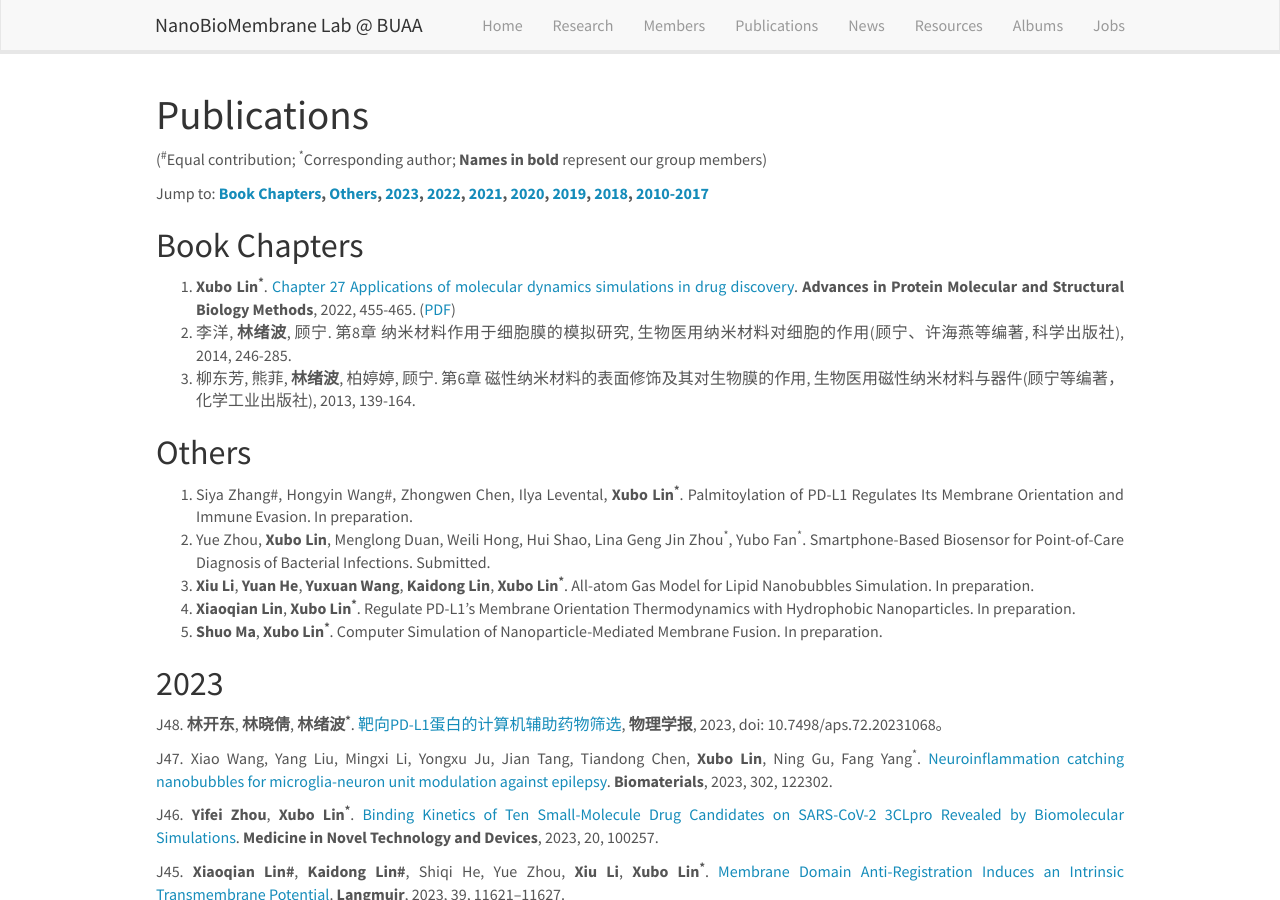
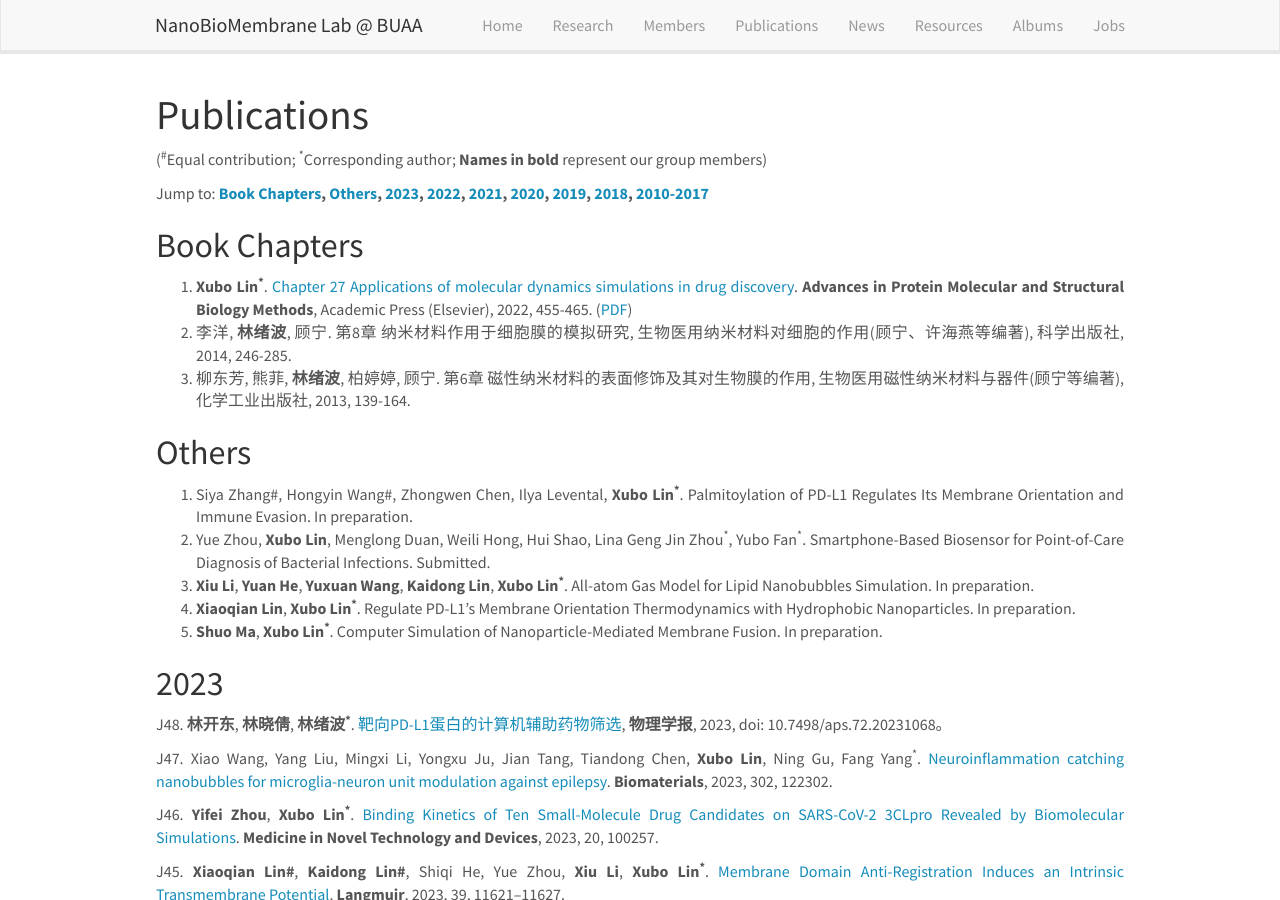
Before and after one commit to linxubo/linxubo.github.io, a Jekyll site: the page built from _pages/publications.md, in a window 1280 px wide and 900 px high. Built offline with Jekyll 4.4.1, drawn with Linux system fonts in a browser that asks for light colours; nearby versions of some CDN libraries; a script that is not in the unit is left out.

Commit message:
Update publications.md

```diff
--- a/_pages/publications.md
+++ b/_pages/publications.md
@@ -11,9 +11,9 @@ permalink: /publications/
 
 Jump to: **[Book Chapters](#Book Chapters), [Others](#Others), [2023](#2023), [2022](#2022), [2021](#2021), [2020](#2020), [2019](#2019), [2018](#2018), [2010-2017](#2010-2017)**
 ## Book Chapters
-1.	**Xubo Lin<sup>*</sup>**. [Chapter 27 Applications of molecular dynamics simulations in drug discovery](https://www.sciencedirect.com/science/article/pii/B9780323902649000271). **Advances in Protein Molecular and Structural Biology Methods**, 2022, 455-465. ([PDF]({{ site.baseurl }}/downloads/Papers/Elsevier-Book2022-Chapter27.pdf))
-2.	李洋, **林绪波**, 顾宁. 第8章 纳米材料作用于细胞膜的模拟研究, 生物医用纳米材料对细胞的作用(顾宁、许海燕等编著, 科学出版社), 2014, 246-285.
-3.	柳东芳, 熊菲, **林绪波**, 柏婷婷, 顾宁. 第6章 磁性纳米材料的表面修饰及其对生物膜的作用, 生物医用磁性纳米材料与器件(顾宁等编著，化学工业出版社), 2013, 139-164.
+1.	**Xubo Lin<sup>*</sup>**. [Chapter 27 Applications of molecular dynamics simulations in drug discovery](https://www.sciencedirect.com/science/article/pii/B9780323902649000271). **Advances in Protein Molecular and Structural Biology Methods**, Academic Press (Elsevier), 2022, 455-465. ([PDF]({{ site.baseurl }}/downloads/Papers/Elsevier-Book2022-Chapter27.pdf))
+2.	李洋, **林绪波**, 顾宁. 第8章 纳米材料作用于细胞膜的模拟研究, 生物医用纳米材料对细胞的作用(顾宁、许海燕等编著), 科学出版社, 2014, 246-285.
+3.	柳东芳, 熊菲, **林绪波**, 柏婷婷, 顾宁. 第6章 磁性纳米材料的表面修饰及其对生物膜的作用, 生物医用磁性纳米材料与器件(顾宁等编著), 化学工业出版社, 2013, 139-164.
 
 ## Others
 1. Siya Zhang#, Hongyin Wang#, Zhongwen Chen, Ilya Levental, **Xubo Lin<sup>*</sup>**. Palmitoylation of PD-L1 Regulates Its Membrane Orientation and Immune Evasion. In preparation.
```
